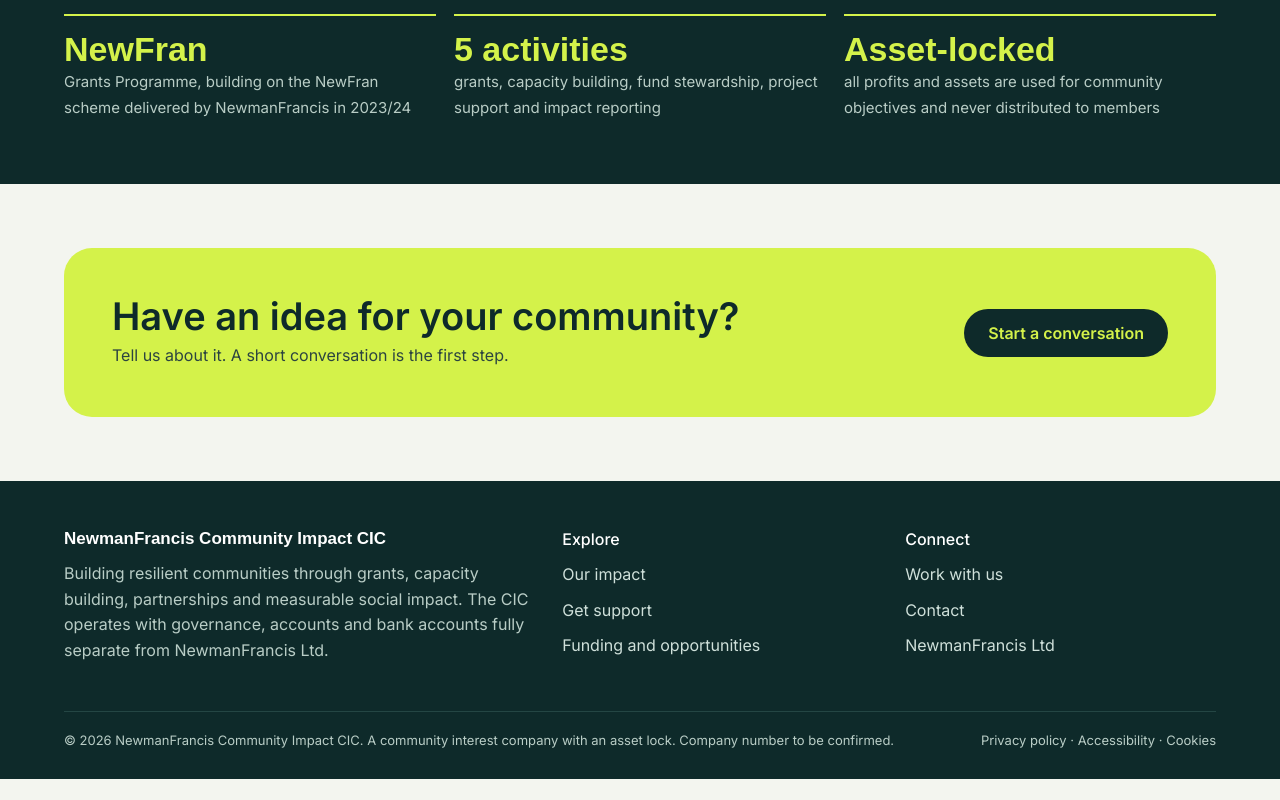
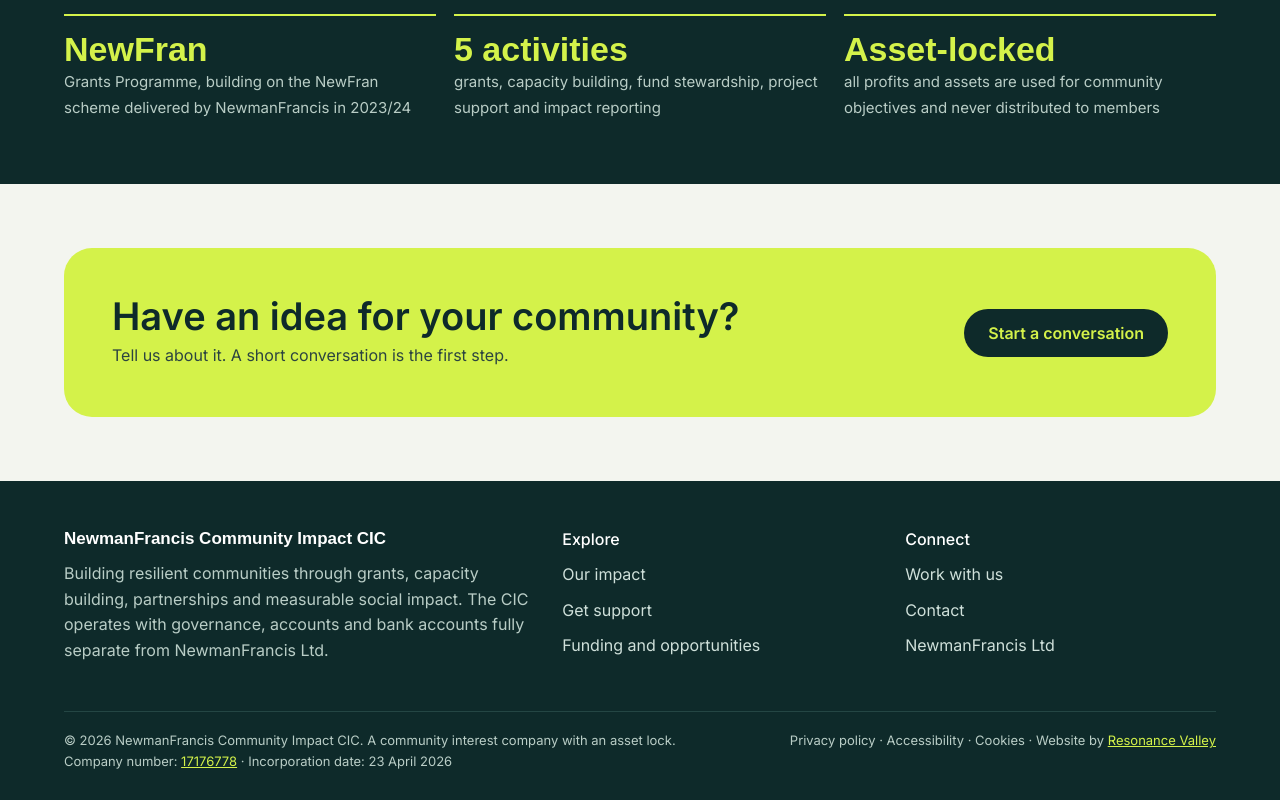
Before and after one commit to flooff/NewmanFrancisCic, a plain HTML site: page index.html in a window 1280 px wide. Shown: the part 1829-2629 px from the top of the page. Before the commit the page ends 2608 px from the top, so only its background shows below. Drawn offline with Linux system fonts and the light colour scheme; a web font is replaced by a local one.

Commit message:
Add Resonance Valley credit

```diff
--- a/index.html
+++ b/index.html
@@ -318,7 +318,7 @@ footer{background:var(--deep);color:#b9cdc6;padding:48px max(5vw,16px) 28px}
   <div><h3>Explore</h3><a href="#impact">Our impact</a><a href="#get-support">Get support</a><a href="#funding">Funding and opportunities</a></div>
   <div><h3>Connect</h3><a href="#work-with-us">Work with us</a><a href="#contact">Contact</a><a href="https://www.newmanfrancis.co.uk">NewmanFrancis Ltd</a></div>
  </div>
- <div class="legal"><span>© 2026 NewmanFrancis Community Impact CIC. A community interest company with an asset lock. Company number to be confirmed.</span><span>Privacy policy · Accessibility · Cookies</span></div>
+ <div class="legal"><span>© 2026 NewmanFrancis Community Impact CIC. A community interest company with an asset lock.<br>Company number: <a href="https://find-and-update.company-information.service.gov.uk/company/17176778" style="color:var(--lime)">17176778</a> · Incorporation date: 23 April 2026</span><span>Privacy policy · Accessibility · Cookies · Website by <a href="https://resonancevalley.com/dmu.html" style="color:var(--lime)">Resonance Valley</a></span></div>
 </footer>
 
 <script>
```
